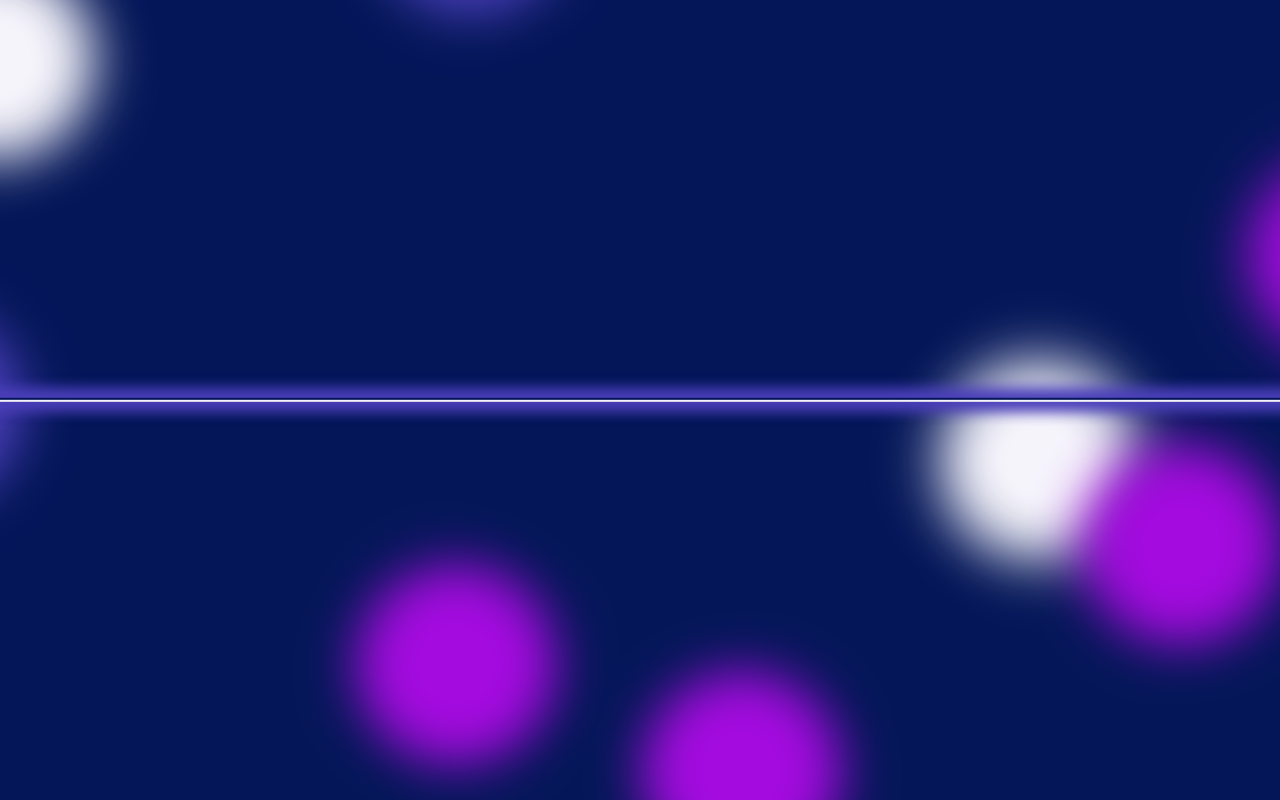
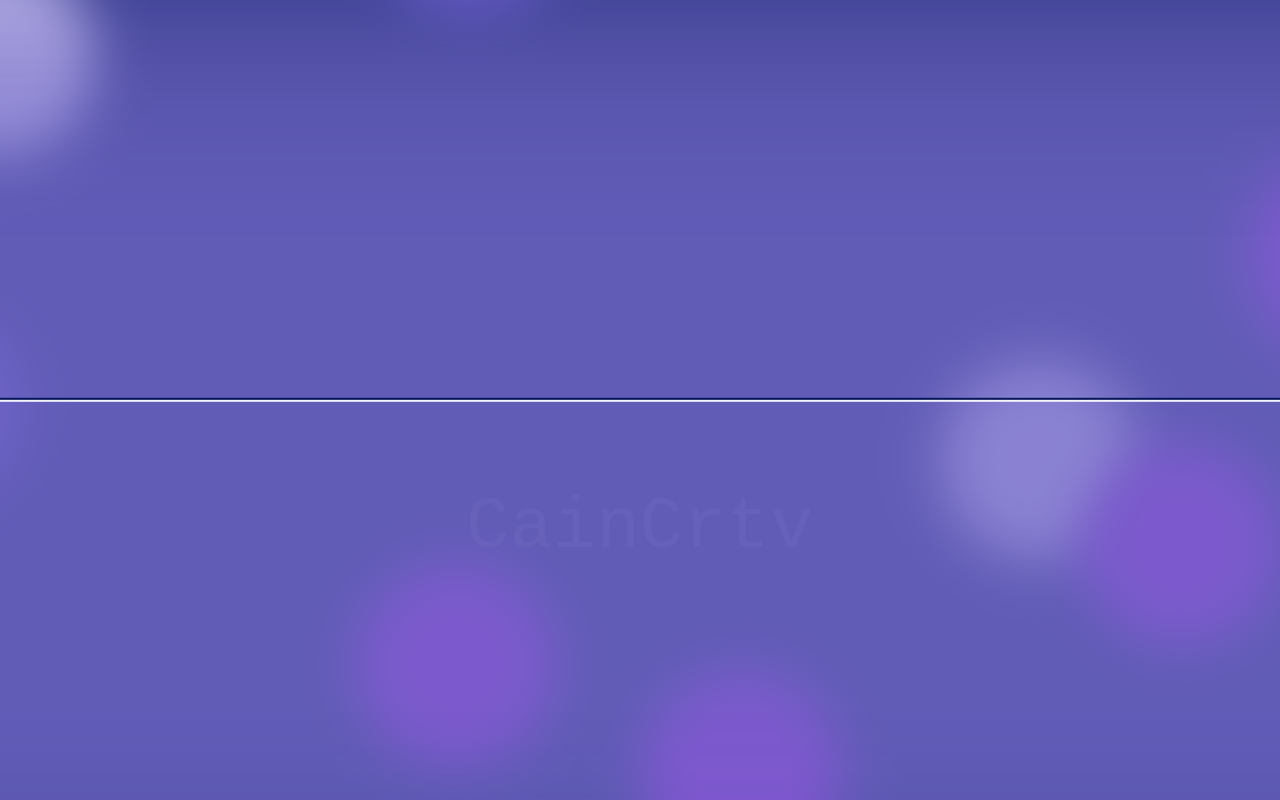
Before and after one commit to mtc-developing/DailyLog, a React (Vite) app in the folder DailyLog/: page / in a window 1280 px wide. Built offline with nearby package versions, Linux system fonts and the light colour scheme; a web font is replaced by a local one.

Commit message:
last style changes to animation so i can finally move on for now

```diff
--- a/DailyLog/src/Title/MyBrand.module.css
+++ b/DailyLog/src/Title/MyBrand.module.css
@@ -1,8 +1,8 @@
 .myBrand{
     position: fixed;
     opacity:0;
-    animation: brand 3s ease forwards;
-    animation-delay: 8s;
+    animation: brand 2.5s ease-out forwards;
+    animation-delay: 7.5s;
     top: 45%;
     font-size: 8vw;
     color: rgba(4,22,88);
@@ -10,10 +10,18 @@
 
 @keyframes brand {
 
+    0%{
+        transform: scale(0.1);
+    }
     50%{
         top: 70%;
+        transform: scale(1.2);
+    }
+    60%{
+        transform: scale(1);
     }
     80%{
+        transform: scale(1);
         opacity: 1;
         top: 70%;
         color: rgb(245, 244, 251)
@@ -21,6 +29,7 @@
     100%{
         opacity: 0;
         top: 100%;
+        transform: scale(0.05);
     }
 
 }
--- a/DailyLog/src/Title/Title.jsx
+++ b/DailyLog/src/Title/Title.jsx
@@ -7,6 +7,7 @@
 function Title(props) {
     return (
         <div className={styles["title-container"]}>
+            <MyBrand />
             <div className={styles["main-title-container"]}>
                 <span className={styles.span}>D</span>
                 <span className={styles.span}>a</span>
@@ -17,7 +18,6 @@
                 <span className={styles.span}>o</span>
                 <span className={styles.span}>g</span>
             </div>
-            <MyBrand />
         </div>
     )
 }
--- a/DailyLog/src/Title/Title.module.css
+++ b/DailyLog/src/Title/Title.module.css
@@ -52,14 +52,13 @@
         box-shadow: 0px 0px 5px 5px rgba(245, 244, 251, 0.6);
     }
     55%{
-        box-shadow: 0px 0px 2000px 500px rgba(245, 244, 251, 0.8);
+        box-shadow: 0px 0px 2000px 2000px rgba(245, 244, 251, 0.8);
         transform: rotate(1080deg);
     }
     65%{
         transform: translatey(-50px);
     }
     75%{
-        box-shadow: 0px 0px 10px 10px rgb(76, 64, 186);
         border: 2px solid rgb(245, 244, 251);
         border-top: 2px solid rgb(4, 22, 88);
         transform: rotate(1080deg);
@@ -73,6 +72,7 @@
         border: 5px solid rgb(245, 244, 251);
         border-top: 1px solid rgb(4,22,88);
         color: rgb(83, 143, 222);
+        box-shadow: 0px 100px 50px 50px rgba(76, 64, 186, 0.85);
     }
     90%{
         border: 3px solid rgb(245, 244, 251);
@@ -80,16 +80,15 @@
         color: rgb(63, 255, 245);
     }
     95%{
-        border-top: 1.5px solid rgb(245, 244, 251);
+        border: 1.5px solid rgb(245, 244, 251);
         border-top: 5px solid rgb(4,22,88);
-        box-shadow: 0px 0vh 300px 200px rgb(245, 244, 251);
         color: rgb(4,22,88);
     }
     100%{
         height: 0;
         padding:0;
         border: 2px solid rgb(4, 22, 88);
-        box-shadow: 0px 100vh 1000px 500px rgb(245, 244, 251);
+        box-shadow: 0px 20vh 1000px 500px rgb(245, 244, 251);
         opacity: 0.3;
         transform: translateY(-200vh);
     }
@@ -99,7 +98,7 @@
 
 .span{
     transform: translateX(500vw);
-    animation: title 0.50s ease-out forwards;
+    animation: title 0.380s ease-out forwards;
 }
 
 .span:nth-child(1) {
@@ -109,22 +108,22 @@
     animation-delay: 1s;
 }
 .span:nth-child(3) {
+    animation-delay: 1.25s;
+}
+.span:nth-child(4) {
     animation-delay: 1.5s;
 }
-.span:nth-child(4) {
+.span:nth-child(5) {
     animation-delay: 1.75s;
 }
-.span:nth-child(5) {
-    animation-delay: 2s;
-}
 .span:nth-child(6) {
-    animation-delay: 3s;
+    animation-delay: 2.5s;
 }
 .span:nth-child(7) {
-    animation-delay: 3.25s;
+    animation-delay: 2.75s;
 }
 .span:nth-child(8) {
-    animation-delay: 3.5s;
+    animation-delay: 3s;
 }
 
 @keyframes title{
```
